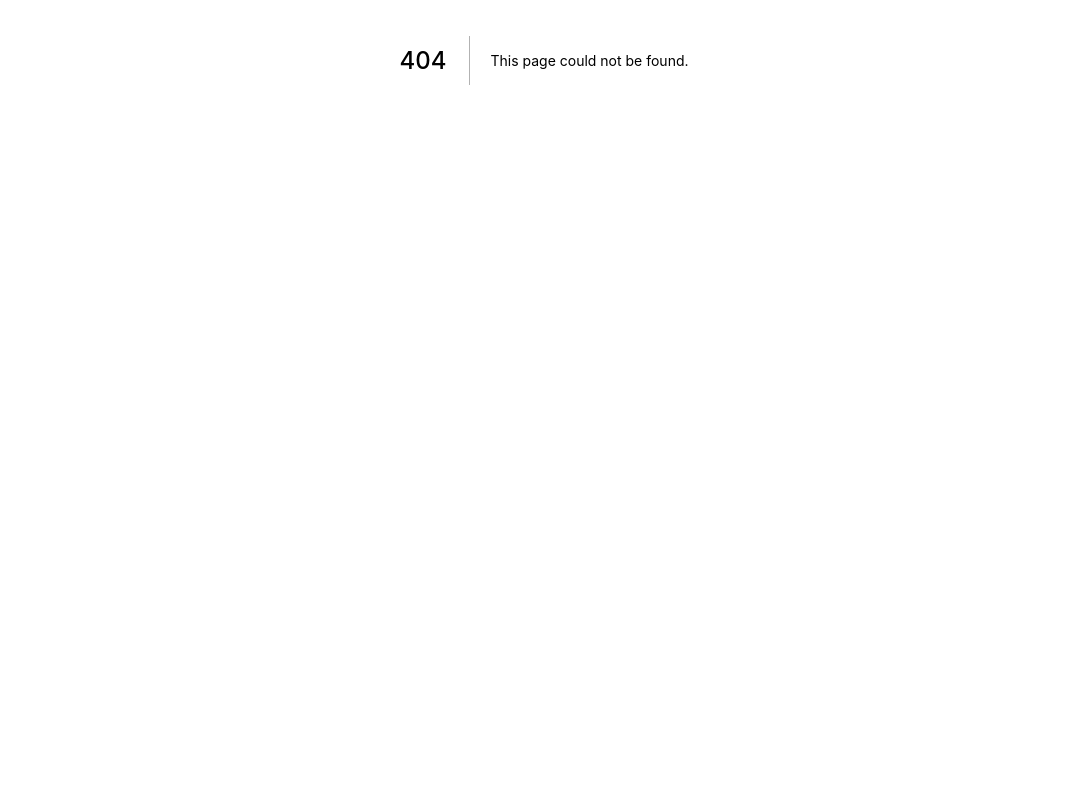
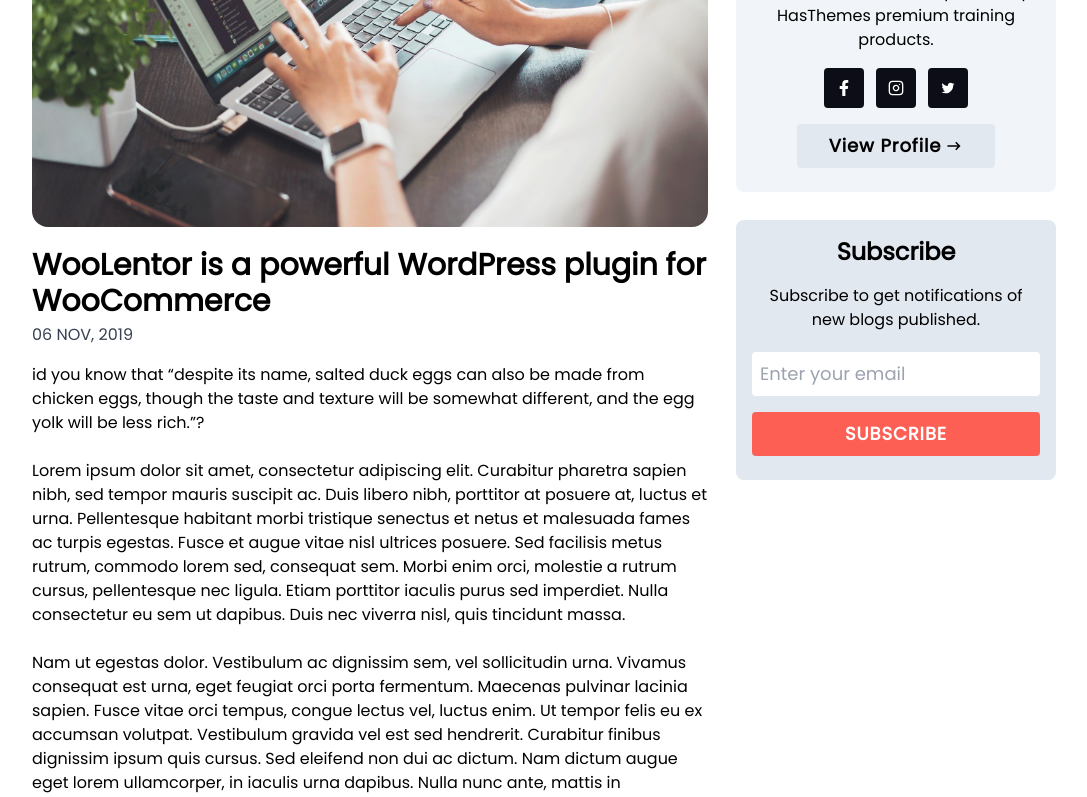
Before and after one commit to firasel/daily-blogs, a Next.js app: page /post/1 in a window 1280 px wide. Before the commit this address had no page. Shown: the part 340-1137 px from the top of the page, without its empty margins (96-1183 px from the left). Before the commit the page ends 800 px from the top, so only its background shows below. Built offline with nearby package versions, Linux system fonts and the light colour scheme.

Commit message:
Post page created

```diff
--- /dev/null
+++ b/src/components/AuthorCard/AuthorCard.js
@@ -0,0 +1,47 @@
+import Image from "next/image";
+import React from "react";
+import { AiOutlineTwitter } from "react-icons/ai";
+import { CgArrowRight } from "react-icons/cg";
+import { FaFacebookF } from "react-icons/fa";
+import { FiInstagram } from "react-icons/fi";
+import Profile from "../../assets/images/profile.jpg";
+
+const AuthorCard = () => {
+  return (
+    <div className="w-full lg:w-80 h-fit top-5 px-4 py-4 bg-slate-100 rounded-lg font-[Poppins] mt-7 lg:mt-0 mb-7">
+      <div className="w-full text-center">
+        <div className="w-16 h-16 rounded-full mt-4 mb-5 overflow-hidden mx-auto p-1 border-2 border-[#fe5f55]">
+          <Image
+            layout="responsive"
+            className="rounded-full"
+            src={Profile}
+            alt="Profile image"
+          />
+        </div>
+        <h4 className="text-lg md:text-xl font-semibold mb-3">Jesy Karam</h4>
+        <p className="text-sm md:text-base">
+          She is a lawyer, podcaster, speaker, and writer. As an educational
+          content director, he helps develop HasThemes premium training
+          products.
+        </p>
+        <div className="flex items-center gap-3 justify-center my-4">
+          <div className="w-10 h-10 flex items-center justify-center p-2 text-white bg-[#0d0d18] rounded hover:bg-[#fe5f55] transition-all duration-200 cursor-pointer">
+            <FaFacebookF />
+          </div>
+          <div className="w-10 h-10 flex items-center justify-center p-2 text-white bg-[#0d0d18] rounded hover:bg-[#fe5f55] transition-all duration-200 cursor-pointer">
+            <FiInstagram />
+          </div>
+          <div className="w-10 h-10 flex items-center justify-center p-2 text-white bg-[#0d0d18] rounded hover:bg-[#fe5f55] transition-all duration-200 cursor-pointer">
+            <AiOutlineTwitter />
+          </div>
+        </div>
+        <button className="py-2 text-black hover:text-white font-semibold text-base md:text-lg tracking-wider rounded mt-2 mb-2 bg-slate-200 hover:bg-[#fe5f55] transition-all duration-300 px-8 flex items-center gap-1 mx-auto">
+          View Profile
+          <CgArrowRight />
+        </button>
+      </div>
+    </div>
+  );
+};
+
+export default AuthorCard;
--- a/src/components/Hero/Hero.js
+++ b/src/components/Hero/Hero.js
@@ -8,9 +8,9 @@ const Hero = () => {
   return (
     <div className="lg:flex gap-7 mt-5 font-[Poppins]">
       <div className="w-full">
-        <div className="w-full overflow-hidden">
+        <div className="w-full rounded-3xl overflow-hidden">
           <Image
-            className="!h-full rounded-3xl object-cover"
+            layout="responsive"
             src={Image1}
             alt="blog image"
           />
@@ -52,8 +52,8 @@ const Hero = () => {
                 <span className="text-[#6b7280]">Sep 30,2021</span>
               </div>
             </div>
-            <div className="w-2/4 sm:w-1/4 lg:w-1/3 overflow-hidden">
-              <Image className="rounded-2xl" src={Image6} alt="blog image" />
+            <div className="w-2/4 sm:w-1/4 lg:w-1/3 rounded-2xl overflow-hidden">
+              <Image layout="responsive" src={Image6} alt="blog image" />
             </div>
           </div>
         ))}
--- /dev/null
+++ b/src/components/SinglePost/SinglePost.js
@@ -0,0 +1,113 @@
+import Image from "next/image";
+import React from "react";
+import PostImg from "../../assets/images/image2.jpg";
+import AuthorCard from "../AuthorCard/AuthorCard";
+import Subscribe from "../Subscribe/Subscribe";
+
+const SinglePost = () => {
+  return (
+    <div className="lg:flex gap-7 font-[Poppins] mt-5 lg:mt-7">
+      <div className="w-full">
+        <div className="overflow-hidden rounded-2xl">
+          <Image layout="responsive" src={PostImg} alt="Post image" />
+        </div>
+        <h2 className="text-3xl font-semibold mt-5">
+          WooLentor is a powerful WordPress plugin for WooCommerce
+        </h2>
+        <p className="text-gray-700 text-base mt-1 mb-4">06 NOV, 2019</p>
+        <div className="postContent">
+          <p>
+            id you know that “despite its name, salted duck eggs can also be
+            made from chicken eggs, though the taste and texture will be
+            somewhat different, and the egg yolk will be less rich.”?
+            <br />
+            <br />
+            Lorem ipsum dolor sit amet, consectetur adipiscing elit. Curabitur
+            pharetra sapien nibh, sed tempor mauris suscipit ac. Duis libero
+            nibh, porttitor at posuere at, luctus et urna. Pellentesque habitant
+            morbi tristique senectus et netus et malesuada fames ac turpis
+            egestas. Fusce et augue vitae nisl ultrices posuere. Sed facilisis
+            metus rutrum, commodo lorem sed, consequat sem. Morbi enim orci,
+            molestie a rutrum cursus, pellentesque nec ligula. Etiam porttitor
+            iaculis purus sed imperdiet. Nulla consectetur eu sem ut dapibus.
+            Duis nec viverra nisl, quis tincidunt massa.
+            <br />
+            <br />
+            Nam ut egestas dolor. Vestibulum ac dignissim sem, vel sollicitudin
+            urna. Vivamus consequat est urna, eget feugiat orci porta fermentum.
+            Maecenas pulvinar lacinia sapien. Fusce vitae orci tempus, congue
+            lectus vel, luctus enim. Ut tempor felis eu ex accumsan volutpat.
+            Vestibulum gravida vel est sed hendrerit. Curabitur finibus
+            dignissim ipsum quis cursus. Sed eleifend non dui ac dictum. Nam
+            dictum augue eget lorem ullamcorper, in iaculis urna dapibus. Nulla
+            nunc ante, mattis in accumsan et, aliquet eget magna. Donec
+            venenatis ut diam at condimentum. Mauris malesuada elit vel ante
+            blandit scelerisque. Cras enim orci, luctus at consequat non,
+            interdum ac ex. Donec quis venenatis eros.
+            <br />
+            <br />
+            Aliquam condimentum eu tortor eget feugiat. Maecenas tincidunt
+            ultrices arcu venenatis rutrum. Suspendisse eu lectus eu erat
+            aliquet tempus a ac urna. Integer euismod erat elementum magna
+            pellentesque dapibus. Praesent interdum dolor felis, et auctor purus
+            tempus rhoncus. Suspendisse cursus enim eu lacus semper, sed dictum
+            neque tincidunt. Praesent pellentesque, quam vel congue accumsan,
+            massa erat pulvinar velit, interdum fermentum nunc lacus posuere
+            massa. Donec auctor semper metus, vel tempor neque cursus eu. Nam
+            ultrices, ex sed dapibus dignissim, quam lorem auctor dui, eget
+            varius felis erat lacinia lacus. Fusce vestibulum nec tortor in
+            congue. Phasellus id quam efficitur, rutrum est at, hendrerit velit.
+            Nulla laoreet ultricies metus quis pharetra. Curabitur libero ante,
+            suscipit sit amet ex consectetur, mollis cursus magna.
+            <br />
+            <br />
+            Sed nec eros feugiat, porta sapien non, porta metus. Morbi pharetra
+            eros non commodo aliquet. Cras at magna massa. Proin rhoncus libero
+            arcu, vehicula pretium dui egestas nec. Nunc ornare dui et egestas
+            sodales. Mauris imperdiet risus ut ex pharetra cursus. Lorem ipsum
+            dolor sit amet, consectetur adipiscing elit. Nulla massa nulla,
+            congue vitae nulla sit amet, fringilla laoreet felis. Donec risus
+            ante, lobortis at vulputate eu, euismod sed metus. Duis eu molestie
+            dui. Etiam gravida augue tortor, id congue ex luctus a. Donec
+            ultrices id nisi in vulputate.
+            <br />
+            <br />
+            Proin dolor augue, accumsan id luctus ut, tristique eu ligula. Sed
+            eu blandit tortor. Maecenas semper nunc eu augue semper, ac tempus
+            leo blandit. Suspendisse nunc erat, tincidunt at diam nec, varius
+            varius sapien. Orci varius natoque penatibus et magnis dis
+            parturient montes, nascetur ridiculus mus. Donec accumsan, ipsum
+            quis aliquet dapibus, quam purus fermentum ex, vel dignissim dolor
+            nisl vulputate neque. Suspendisse sit amet tempus ipsum, quis
+            vehicula eros. Interdum et malesuada fames ac ante ipsum primis in
+            faucibus.
+          </p>
+        </div>
+        <div className="tags text-lg mt-4 flex flex-wrap">
+          <span className="font-semibold text-xl py-2 mr-2">Tags: </span>
+          <h6 className="bg-slate-100 p-2 rounded-md mr-1 sm:mr-2 hover:text-[#fe5f55] transition-all duration-200 cursor-pointer mb-2">
+            Javascript
+          </h6>
+          <h6 className="bg-slate-100 p-2 rounded-md mr-1 sm:mr-2 hover:text-[#fe5f55] transition-all duration-200 cursor-pointer mb-2">
+            React Js
+          </h6>
+          <h6 className="bg-slate-100 p-2 rounded-md mr-1 sm:mr-2 hover:text-[#fe5f55] transition-all duration-200 cursor-pointer mb-2">
+            Next Js
+          </h6>
+          <h6 className="bg-slate-100 p-2 rounded-md mr-1 sm:mr-2 hover:text-[#fe5f55] transition-all duration-200 cursor-pointer mb-2">
+            Recoil
+          </h6>
+          <h6 className="bg-slate-100 p-2 rounded-md mr-1 sm:mr-2 hover:text-[#fe5f55] transition-all duration-200 cursor-pointer mb-2">
+            Tailwind CSS
+          </h6>
+        </div>
+      </div>
+      <div>
+        <AuthorCard />
+        <Subscribe />
+      </div>
+    </div>
+  );
+};
+
+export default SinglePost;
--- /dev/null
+++ b/src/layouts/PostLayout.js
@@ -0,0 +1,24 @@
+import Head from "next/head";
+import React from "react";
+import Footer from "../components/Footer/Footer";
+import Navbar from "../components/Navbar/Navbar";
+
+const PostLayout = ({ children }) => {
+  return (
+    <>
+      <Head>
+        <link
+          href="https://fonts.googleapis.com/css2?family=Poppins&display=swap"
+          rel="stylesheet"
+        />
+      </Head>
+      <div className="modifyContainer">
+        <Navbar />
+        {children}
+        <Footer />
+      </div>
+    </>
+  );
+};
+
+export default PostLayout;
--- /dev/null
+++ b/src/pages/post/[slug].js
@@ -0,0 +1,15 @@
+import React from "react";
+import SinglePost from "../../components/SinglePost/SinglePost";
+import PostLayout from "../../layouts/PostLayout";
+
+const Post = () => {
+  return (
+    <div>
+      <SinglePost />
+    </div>
+  );
+};
+
+Post.Layout = PostLayout;
+
+export default Post;
```
